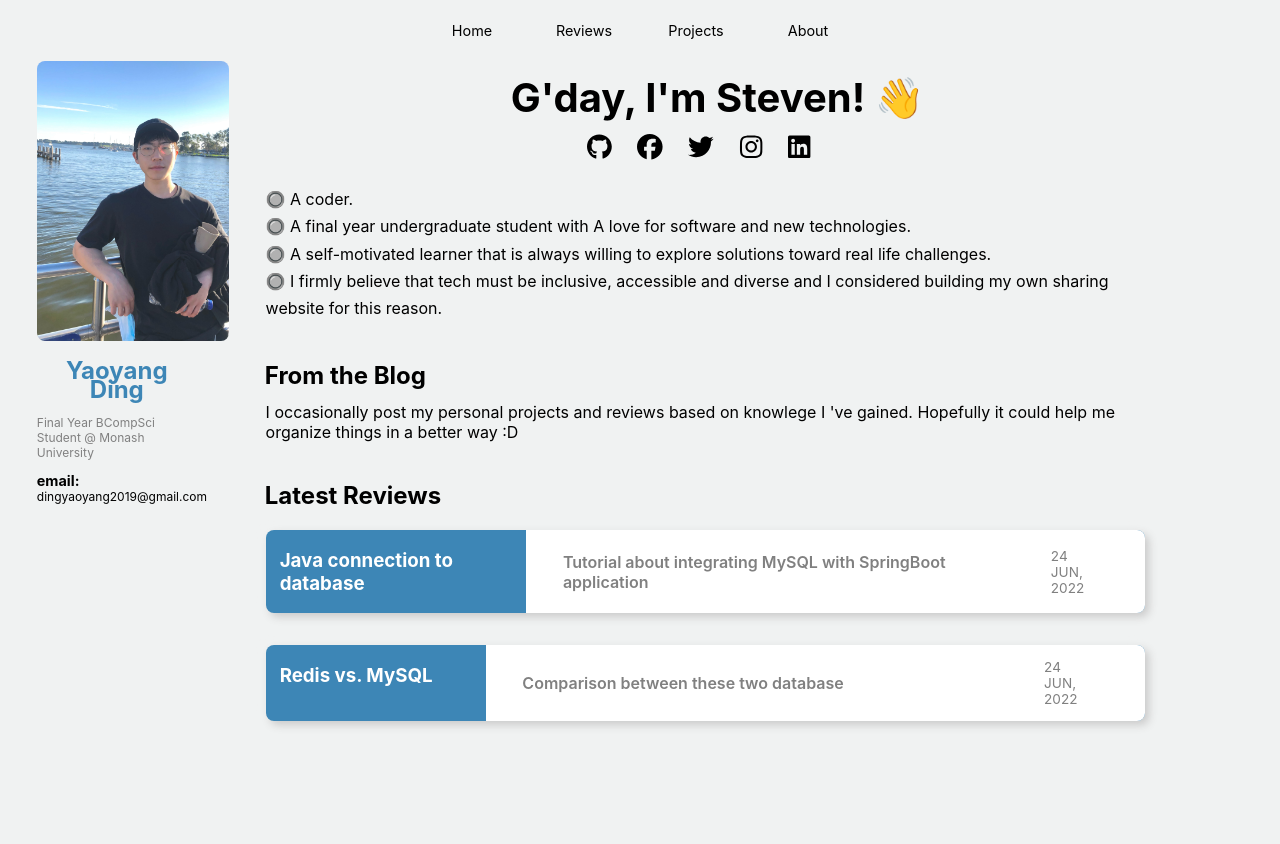
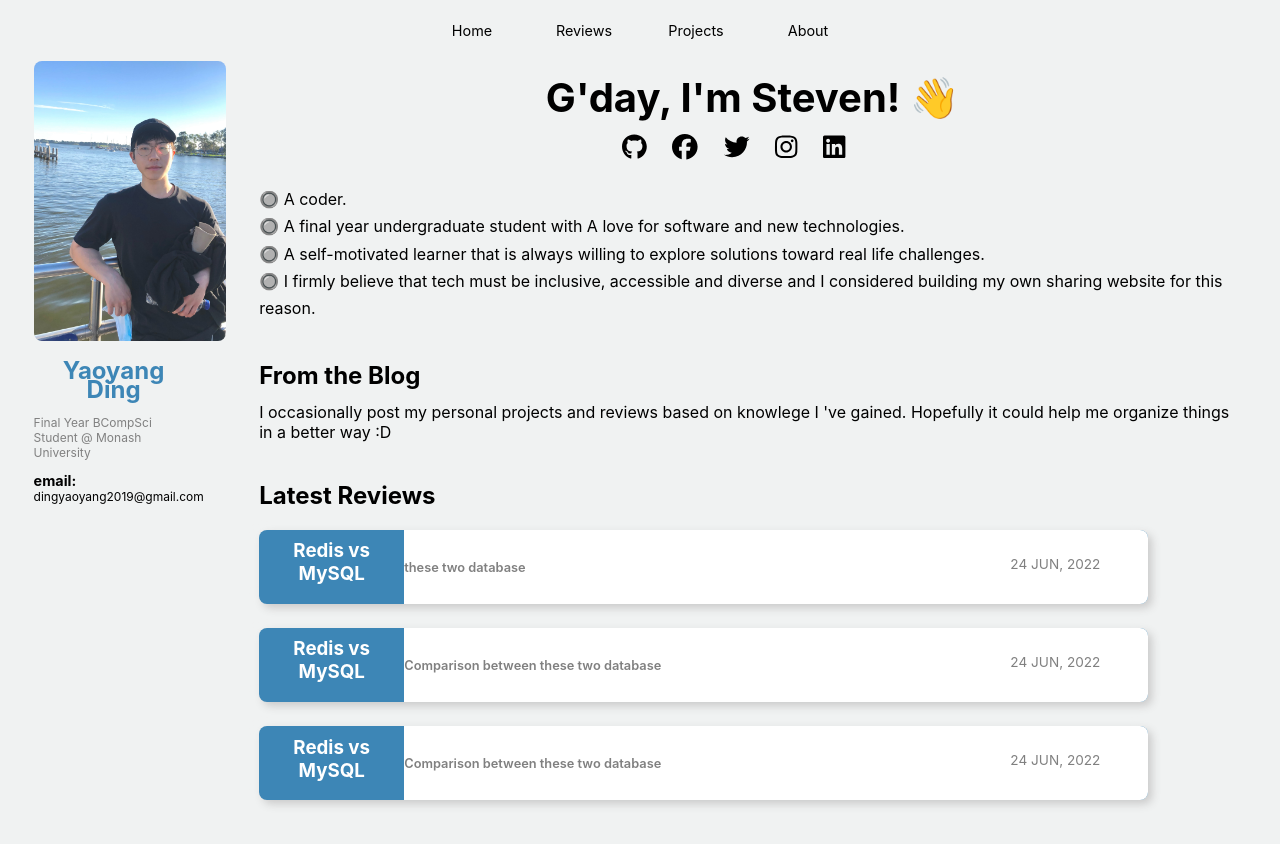
Before and after one commit to yaoyangdi/yaoyangdi.github.io, a React (Create React App) app: page / in a window 1280 px wide. Shown: the top 844 px of the page. Before the commit the page ends 800 px from the top, so only its background shows below. Built offline with nearby package versions, Linux system fonts and the light colour scheme.

Commit message:
Blog overview component with timeline UI !!!

```diff
--- a/src/assets/App.css
+++ b/src/assets/App.css
@@ -5,6 +5,7 @@
     --content-blue:rgb(61, 134, 182);
 
     /* font size */
+    --title: 2.5em;
     --header-list-size: .9em;
     --header-list-hover-height:1.8em;
     --sidebar-list-size: 1em;
@@ -15,7 +16,7 @@
 }
 
 body{
-    background-color: var(--page-background);
+    background-color: rgb(240, 242, 242);
 }
 
 /*
@@ -27,14 +28,12 @@ header {
     display: block;
     margin-left: -2.5em;
 }
-
 header ul {
     display:flex;
     justify-content: center;
     align-items: center;
     margin-left: -2em;
 }
-
 .navItem{
     margin-left: 2em;
     height: var(--header-list-hover-height);
@@ -46,19 +45,16 @@ header ul {
     transition: 0.2s;
     color: #000;
 }
-
 .navItem:hover{
     background-color: var(--sidebar-hover-background);
     color: var(--header-hover-textcolor);
     transition: 0.2s;
 }
-
 .navItem.active{
     background-color: var(--sidebar-hover-background);
     color: var(--header-hover-textcolor);
     transition: 0.2s;
 }
-
 .navItem a{
     display: inline-flex;
     justify-content: center;
@@ -66,7 +62,6 @@ header ul {
     text-decoration: none;
     color: inherit;
 }
-
 header ul li a:hover{
     transition: 0.2s;
 }
@@ -79,35 +74,29 @@ header ul li a:hover{
     transition: all 0.4s ease;
     padding-bottom: 0.1px;
 }
-
 .nav-sidebar{
     margin-top: -80%;
     position:fixed;
 }
-
 .nav-sidebar ul li{
     display: block;
     text-align: center;
     border-radius: .5em;
 }
-
 .nav-sidebar.active ul li{
     height: var(--sidebar-list-height);
     display: flex;
     align-items: center;
     justify-content: center;
 }
-
 .nav-sidebar.active ul {
     width: 90%;
 }
-
 .nav-sidebar li:hover{
     color: #fff;
     background-color: var(--sidebar-hover-background);
     transition: 0.6s;
 }
-
 .nav-sidebar-link {
     font-size: var(--sidebar-list-size);
     font-weight: 500;
@@ -120,89 +109,79 @@ header ul li a:hover{
 .home.container{
     display: flex;
 }
-
 .home-selfie img{
     width: 12em;
     border-radius: 0.5em;
 }
-
 .home-selfie-desc{
     width: 10em;
 }
-
 .home-selfie-desc.email{
     font-size: 0.75em;
 }
-
 .home-selfie-desc h1{
     text-align: center;
     line-height: 0.8em;
     font-size: 1.5em;
     color:var(--content-blue);
 }
-
 .home-selfie-desc p{
     font-size: 0.75em;
     color: gray;
 }
 
-.home-content.container{
-    padding-left: 0em;
+.home-content-container{
+    padding-left: var(--page-margin);
 }
-
-.home-content.container h1{
+.home-content-container h1{
     text-align: center;
     line-height: 0.5em;
-    font-size: 2.5em;
+    font-size: var(--title);
 }
-
+/* p below title */
 .home-content-intro{
     line-height: 1.7em;
-    text-align: start;
 }
-
 .home-content h2{
     margin-top: 2em;
-    text-align: start;
     font-size: 1.5em;
-    margin-left: 1.5em;
     line-height: 0.5em;
 }
-
 .home-content p{
-    margin-left: var(--page-margin);
-    margin-right: var(--page-margin);
     font-size: 1em;
 }
-
 .home-content.card {
     display: flex;
     flex-flow: wrap;
     width: 90%;
-    margin-left: var(--page-margin);
-    margin-right: var(--page-margin);
+}
+
+/* social icons */
+.home-socialIcon{
+    display: flex;
+    justify-content: center;
+    align-content: center;
+    margin-left: -4em;
+    margin-bottom: 0.8em;
+}
+.home-socialIcon.item{
+    font-size: 0.8em;
+    margin-left: 2em;
+    color:black;
+}
+.home-socialIcon.item:hover{
+    transform: translateY(-2px);
+    color: rgb(184, 151, 110);
 }
 
 
-.card.btn_shadow{
-
-    color: white;
-    border-radius: 0.5em;
-    background: var(--content-blue);
-    box-shadow: 4px 4px 8px #cbcbcb, -4px -4px 8px var(--page-background), -4px -4px 8px var(--page-background);
-    transition: 0.2s;
+/* Card */
+.card h3{
+    text-align: center;
 }
 
-.btn_shadow:hover{
-    background: var(--content-blue);
-    color: white;
-    transform: translateY(-5px);
-    transition: 0.2s;
-}
-
-/* Card */
-.card h3{
-    margin-left: 0.75em;
+.card :first-child{
+    margin-top: 0.5em;
 }
 
 .card {
@@ -211,68 +190,115 @@ header ul li a:hover{
     border-radius: 0.5em;
     width:100%;
     height: fit-content;
-    margin-top: 0.5em;
     margin-bottom: 1.5em;
     color: white;
 }
 
 .card-content{
+    display: flex;
+    justify-content: center;
+    align-items: center;
     background-color: #fff;
     border-bottom-right-radius: 0.5em;
     border-top-right-radius: 0.5em;
-    width: 75%;
+    width: 85%;
     color:#000;
-    display: inline-flex;
-    align-items: center;
+    padding-left: -0.5em;
+
 }
 
 .card-content a{
-    width: 100%;
+    width: 90%;
+    font-size: 0.8em;
     text-decoration: none;
     color:gray;
     font-weight: 600;
 }
 
-.date{
-    font-size: 0.85em;
-    color: grey;
-    width: 20%;
-    padding-right: 2em;
-    background-color: transparent;
-}
-
-.home-socialIcon{
-    display: flex;
-    justify-content: center;
-    align-content: center;
-    margin-left: -4em;
-    margin-bottom: 0.8em;
-}
-
-.home-socialIcon.item{
-    font-size: 0.8em;
-    margin-left: 2em;
-    color:black;
-}
-
-.home-socialIcon.item:hover{
-    transform: translateY(-2px);
-    color: rgb(184, 151, 110);
-}
 
 /* Blog Overview */
 
+.blogOverview.container h1{
+    margin-left: 1em;
+    font-size: var(--title);
+    line-height: 1em;
+}
 
-.blog.timeline.card{
-    list-style: none;
-    width: 45%;
+.blogOverview.container p{
+    margin-left: 2.5em;
+
+    margin-top: -0.75em;
 }
 
 
 /* Blog Detail */
 .blogDetail {
-    display: block;
     text-align: center;
     /* justify-content: center;
     align-items: center; */
 }
+
+
+@media only screen and (min-width: 740px) {
+    .blog.timeline.date{
+        padding-bottom: 3%;
+    }
+
+    .blog.timeline ul::before{
+        content: '';
+        position: absolute;
+        height: 100%;
+        width: 2px;
+        left: 50%;
+        margin-left: 1.2em;
+        background-color: grey;
+    }
+
+    .blog.timeline ul li{
+        position: relative;
+        margin-top: -0.2em;
+        width: 50%;
+        list-style: none;
+    }
+    .blog.timeline ul li:nth-child(odd){
+        transform: translateX(-5%);
+        clear: right;
+        float:left;
+    }
+
+    .blog.timeline ul li:nth-child(even){
+        transform: translateX(5%);
+        clear: left;
+        float:right;
+    }
+
+
+    .blog.timeline ul li::after{
+        content: '';
+        position:absolute;
+        border-radius: 50%;
+        height: 11px;
+        width: 11px;
+        border-style: solid;
+        border-color: var(--content-blue);
+        background-color: var(--page-background);
+        top:5%;   /* the margin on top */
+    }
+
+    .blog.timeline ul li:hover::after{
+        background-color: var(--content-blue);
+        transition: 0.6s;
+    }
+
+    .blog.timeline ul li:nth-child(odd)::after{
+        right: -5%;
+        transform: translate(50%, -50%);
+    }
+
+    .blog.timeline ul li:nth-child(even)::after{
+        left:-5%;
+        transform: translate(-50%, -50%);
+
+    }
+
+}
--- a/src/assets/Global.css
+++ b/src/assets/Global.css
@@ -1,18 +1,40 @@
 :root{
     --page-background: rgb(240, 242, 242);
-    --page-margin: 2.3em;
-    --page-margin-mobile: 1em;
+    --page-margin: 2.1em;
+    --page-margin-mobile: 1.5em;
+    --content-blue:rgb(61, 134, 182);
+
 }
 
 /* Page container */
 .container{
-    padding-left: var(--page-margin);
-    padding-right: var(--page-margin);
+    margin-left:var(--page-margin);
+    margin-right: var(--page-margin);
 }
 
-@media only screen and (max-width: 640px) {
-    .container{
-        padding-left: 0em;
-        padding-right: 0em;
-    }
+.shadow{
+    color: white;
+    border-radius: 0.5em;
+    background: var(--content-blue);
+    box-shadow: 4px 4px 8px #cbcbcb, -4px -4px 8px var(--page-background), -4px -4px 8px var(--page-background);
+    transition: 0.2s;
 }
+
+.shadow:hover{
+    background: var(--content-blue);
+    color: white;
+    transform: translateY(-5px);
+    transition: 0.2s;
+}
+
+.date{
+    font-size: 0.85em;
+    color: grey;
+    width: 20%;
+    padding-right: 2em;
+    background-color: transparent;
+}
+
+.hide{
+    display: none;
+}
--- a/src/assets/data/BlogData.js
+++ b/src/assets/data/BlogData.js
@@ -1,13 +1,23 @@
 const data = [
+
     {
         id: 1,
-        title: "Java connection to database",
+        fileName: "Hey it s still a test",
+        title: "Redis vs MySQL",
         date: "24 JUN, 2022",
-        desc: "Tutorial about integrating MySQL with SpringBoot application",
+        desc: "   these two database",
     },
     {
         id: 2,
-        title: "Redis vs. MySQL",
+        fileName: "aqqq",
+        title: "Redis vs MySQL",
+        date: "24 JUN, 2022",
+        desc: "Comparison between these two database",
+    },
+    {
+        id: 3,
+        fileName: "aqqq",
+        title: "Redis vs MySQL",
         date: "24 JUN, 2022",
         desc: "Comparison between these two database",
     }
--- /dev/null
+++ b/src/components/pages/blog/BlogOverview.js
@@ -0,0 +1,36 @@
+import React from 'react'
+import { Link } from 'react-router-dom'
+import data from '../../../assets/data/BlogData'
+import Card from '../home/Card'
+
+const BlogOverview = () => {
+  return (
+    <div className='blogOverview container'>
+      <h1>Reviews</h1>
+      <p>Reviews are occassionally post based on knowledge I've gained while messing around with technologies I am interested in. <br/>
+      Hopefully it will help to better organize all XD</p>
+      <Link to='/reviews/aqqq'>AAAAAAaaa</Link>
+      <div className=''>
+        <div className='blog timeline'>
+          <ul>
+            {
+              data.map((val, index) => {
+                return (
+                  <li >
+                    <div className='blog timeline date'>
+                      {val.date}
+                    </div>
+                    <Card  key={index}  title={val.title} desc={val.desc} date={val.date} link={`/reviews/${val.fileName}`}  hide={true}/>
+                  </li>
+                        )
+              })}
+
+          </ul>
+
+        </div>
+      </div>
+    </div>
+  )
+}
+
+export default BlogOverview
--- /dev/null
+++ b/src/components/pages/blog/index.js
@@ -0,0 +1,20 @@
+import React from 'react'
+import { BrowserRouter as Router, Route, Routes } from 'react-router-dom';
+import BlogDetail from './BlogDetail';
+import data from "../../../assets/data/BlogData";
+import BlogOverview from './BlogOverview';
+
+const Blog = () => {
+  return (
+    <Routes>
+          <Route path="" element={<BlogOverview/>}/>
+          {data && data.map((route, index) => {
+            return (<Route path={`/${route.fileName}`} element={<BlogDetail fileName={route.fileName}/> }/>)
+
+          })
+          }
+    </Routes>
+  )
+}
+
+export default Blog
--- a/src/components/pages/home/Card.js
+++ b/src/components/pages/home/Card.js
@@ -3,14 +3,14 @@ import { Link } from 'react-router-dom'
 
 const card = (props) => {
   return (
-      <div className='card btn_shadow'>
+      <div className='card shadow'>
         <h3 >{props.title}</h3>
 
           <div className='card-content'>
-              <Link to={'/reviews'}>
+              <Link to={props.link}>
                  <p>{props.desc}</p>
               </Link>
-              <div className='card-content date'>
+              <div className={props.hide ? 'card-content date hide' : 'card-content date'}>
                 <p>{props.date}</p>
               </div>
 
--- a/src/components/pages/home/Home.js
+++ b/src/components/pages/home/Home.js
@@ -27,7 +27,7 @@ const Home = () => {
           </div>
         </div>
 
-        <div className='home-content container'>
+        <div className='home-content-container'>
 
           <div className='home-content-intro'>
             <h1>G'day, I'm Steven! 👋</h1>
@@ -47,6 +47,7 @@ const Home = () => {
                 <a href="https://www.linkedin.com/in/yaoyang-ding-bba6511ab/" className='home-socialIcon item'>
                   <FontAwesomeIcon icon={faLinkedin} size="2x"/>
                 </a>
+
             </div>
             <p>
             🔘 A coder.<br/>
@@ -64,7 +65,7 @@ const Home = () => {
             <div className='home-content card'>
               {data.map((val, index) => {
                 return (
-                          <Card key={index}  title={val.title} desc={val.desc} date={val.date} link={`/reviews/${val.fileName}`} />
+                        <Card key={index}  title={val.title} desc={val.desc} date={val.date} link={`/reviews/${val.fileName}`} />
                 )
               })}
             </div>
```
Also changed, not shown: src/assets/Mobile.css (+35 -11 lines), src/components/pages/blog/Blog.js (deleted, +0 -21 lines).
